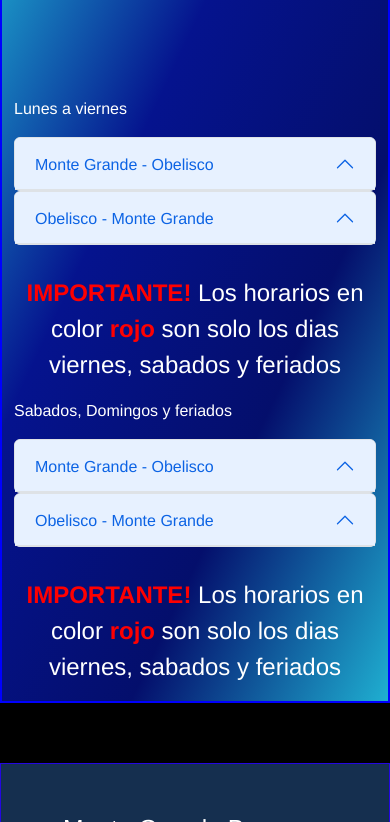
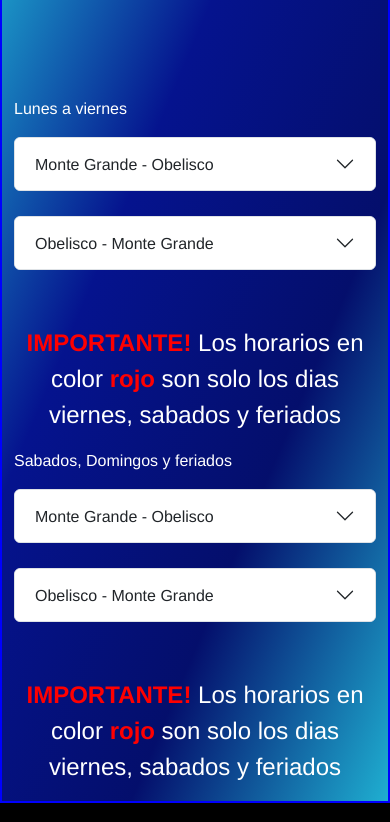
Before and after one commit to montegrandebus/montegrandebus, a website: page paginas/Horarios.html in a window 390 px wide. Shown: the part 753-1575 px from the top of the page. Drawn offline with nearby package versions, Linux system fonts and the light colour scheme.

Commit message:
horarios terminado

```diff
--- a/paginas/Horarios.html
+++ b/paginas/Horarios.html
@@ -79,7 +79,7 @@
                         <div class="accordion" id="accordionPanelsStayOpenExample">
                             <div class="accordion-item">
                               <h2 class="accordion-header" id="panelsStayOpen-headingOne">
-                                  <button class="accordion-button" type="button" data-bs-toggle="collapse" data-bs-target="#panelsStayOpen-collapseOne" aria-expanded="true" aria-controls="panelsStayOpen-collapseOne">
+                                  <button class="accordion-button collapsed" type="button" data-bs-toggle="collapse" data-bs-target="#panelsStayOpen-collapseOne" aria-expanded="true" aria-controls="panelsStayOpen-collapseOne">
                                       Monte Grande - Obelisco
                                     </button>
                                 </h2>
@@ -164,12 +164,12 @@
                     <div class="col-sm-6 col-md-6 col-lg-6">
                         <div class="accordion" id="accordionPanelsStayOpenExample">
                             <div class="accordion-item">
-                                <h2 class="accordion-header" id="panelsStayOpen-headingOne">
-                                    <button class="accordion-button" type="button" data-bs-toggle="collapse" data-bs-target="#panelsStayOpen-collapseOne" aria-expanded="true" aria-controls="panelsStayOpen-collapseOne">
+                                <h2 class="accordion-header" id="panelsStayOpen-headingTwo">
+                                    <button class="accordion-button collapsed" type="button" data-bs-toggle="collapse" data-bs-target="#panelsStayOpen-collapseTwo" aria-expanded="true" aria-controls="panelsStayOpen-collapseTwo">
                                         Obelisco - Monte Grande
                                     </button>
                                 </h2>
-                                <div id="panelsStayOpen-collapseOne" class="accordion-collapse collapse " aria-labelledby="panelsStayOpen-headingOne">
+                                <div id="panelsStayOpen-collapseTwo" class="accordion-collapse collapse " aria-labelledby="panelsStayOpen-headingTwo">
                                     <div class="accordion-body">
                                         <strong>
                                             <ul>
@@ -267,7 +267,7 @@
                         <div class="accordion" id="accordionPanelsStayOpenExample">
                             <div class="accordion-item">
                                 <h2 class="accordion-header" id="panelsStayOpen-headingthree">
-                                        <button class="accordion-button" type="button" data-bs-toggle="collapse" data-bs-target="#panelsStayOpen-collapsethree" aria-expanded="true" aria-controls="panelsStayOpen-collapsethree">
+                                        <button class="accordion-button collapsed" type="button" data-bs-toggle="collapse" data-bs-target="#panelsStayOpen-collapsethree" aria-expanded="true" aria-controls="panelsStayOpen-collapsethree">
                                         Monte Grande - Obelisco
                                         </button>
                                 </h2>
@@ -323,12 +323,12 @@
                     <div class="col-sm-6 col-md-6 col-lg-6">
                         <div class="accordion" id="accordionPanelsStayOpenExample">
                             <div class="accordion-item">
-                                <h2 class="accordion-header" id="panelsStayOpen-headingthree">
-                                        <button class="accordion-button" type="button" data-bs-toggle="collapse" data-bs-target="#panelsStayOpen-collapsethree" aria-expanded="true" aria-controls="panelsStayOpen-collapsethree">
+                                <h2 class="accordion-header" id="panelsStayOpen-headingFour">
+                                        <button class="accordion-button collapsed" type="button" data-bs-toggle="collapse" data-bs-target="#panelsStayOpen-collapseFour" aria-expanded="true" aria-controls="panelsStayOpen-collapseFour">
                                         Obelisco - Monte Grande
                                         </button>
                                 </h2>
-                                <div id="panelsStayOpen-collapsethree" class="accordion-collapse collapse" aria-labelledby="panelsStayOpen-headingthree">
+                                <div id="panelsStayOpen-collapseFour" class="accordion-collapse collapse" aria-labelledby="panelsStayOpen-headingFour">
                                     <div class="accordion-body">
                                         <strong>
                                             <ul>
--- a/scss/_horarios.scss
+++ b/scss/_horarios.scss
@@ -33,7 +33,15 @@
 .d-flex {
     flex-wrap: wrap;
 }
-
+.col-sm-6 {
+    margin-bottom: 25px;;
+}
+@media (max-width: 768px){
+    .col-md-6 {
+        width: 100%;
+        text-align: initial;
+    }
+}
 @media (max-width: 600px) {
     .main__horario__row {
         display: flex;
```
Also changed, not shown: css/main.css.
